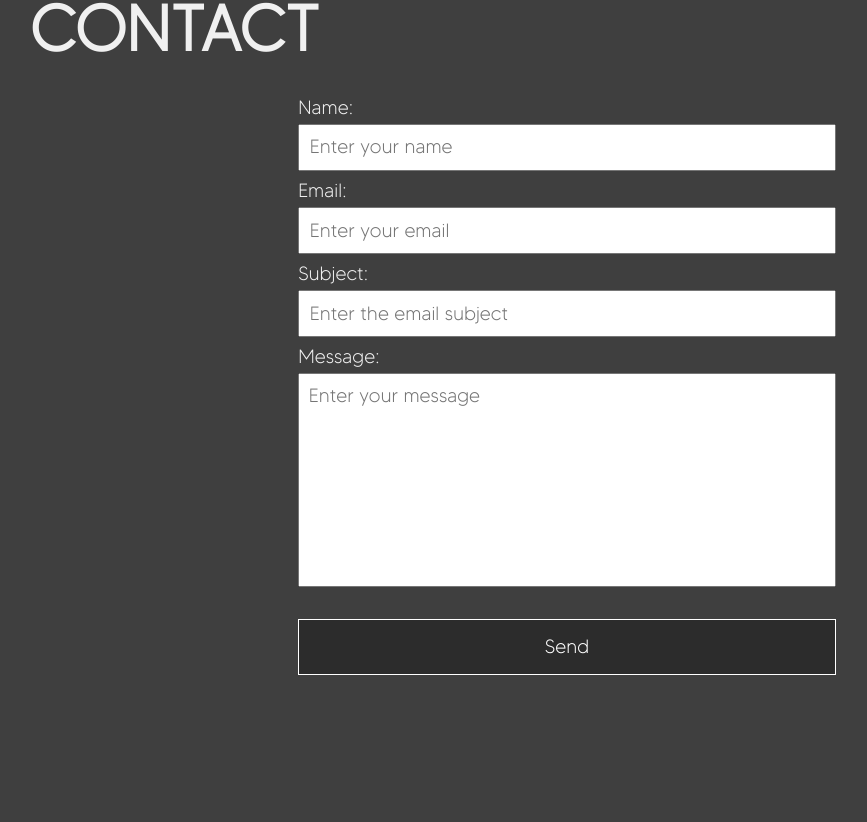
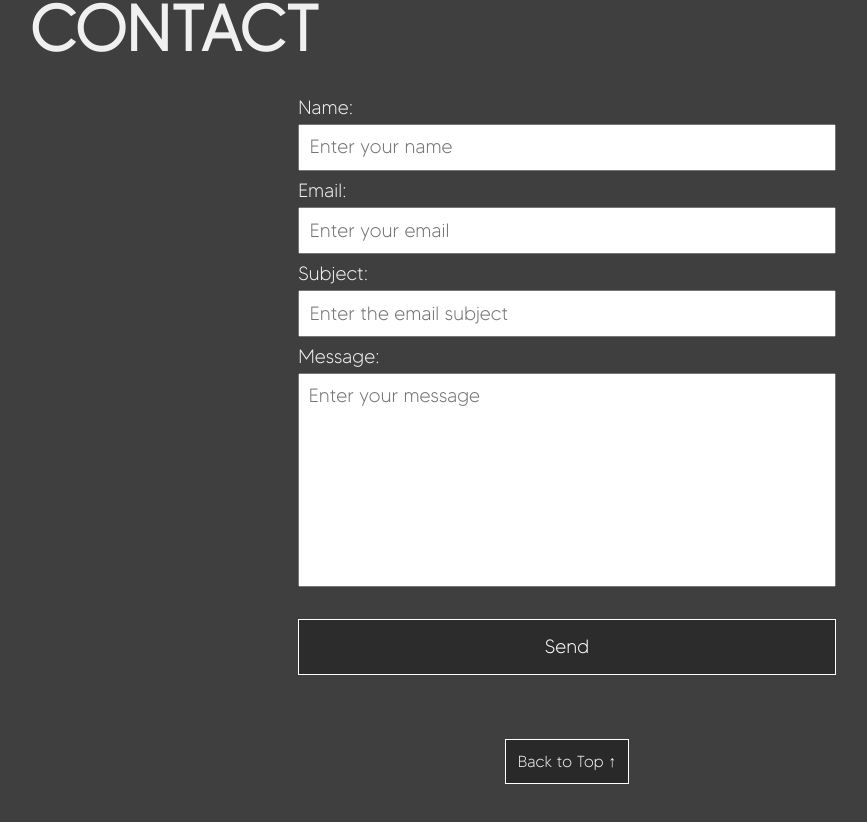
Before and after one commit to marcopoloye/portfolio-site, a React (Create React App) app: page / in a window 1280 px wide. Shown: the part 1653-2475 px from the top of the page, without its empty margins (73-940 px from the left). Before the commit the page ends 2368 px from the top, so only its background shows below. Built offline with nearby package versions, Linux system fonts and the light colour scheme; the HTML template or start-up script is replaced by a standard one.

Commit message:
adjusted placeholder text in form font size and added back to top button

```diff
--- a/src/components/ContactSection/ContactSection.js
+++ b/src/components/ContactSection/ContactSection.js
@@ -46,6 +46,12 @@ function ContactSection() {
             e.target.reset();
         }
     };
+    const scrollToTop = () => {
+        window.scrollTo({
+            top: 0,
+            behavior: 'smooth'
+        });
+    }
 
     return (
         <div className='contact-section'>
@@ -75,6 +81,7 @@ function ContactSection() {
 
                 </form>
                 <button className='contact-section__form-button' type='submit' form='email-form'>Send</button>
+                <div className='contact-section__top-button' onClick={scrollToTop}>Back to Top ↑</div>
             </div>
         </div>
     );
--- a/src/components/ContactSection/ContactSection.scss
+++ b/src/components/ContactSection/ContactSection.scss
@@ -51,9 +51,11 @@
             max-width: 45rem;
             padding: .75rem 0;
             margin-top: 2rem;
+            font-size: 1rem;
 
             &:hover {
                 background-color: rgb(100, 100, 100);
+                cursor: pointer;
             }
             &:active {
                 background-color: rgb(44, 44, 44);
@@ -83,6 +85,15 @@
             }
         }
     }
+    &__top-button {
+        text-decoration: none;
+        padding: .75rem;
+        color: rgb(240, 240, 240);
+        background: rgb(41, 41, 41);
+        border: 1px solid white;
+        margin-top: 4rem;
+        font-size: 1rem;
+    }
 }
 
 input, textarea {
@@ -91,13 +102,25 @@ input, textarea {
     margin: 0 0 0rem;
     resize: none;
 
+    &::placeholder {
+        font-size: 1rem;
+    }
+
     @include tablet {
         font-size: 1.1rem;
         padding: .5rem 0 .5rem .5rem;
+
+        &::placeholder {
+            font-size: 1.1rem;
+        }
     }
     @include desktop {
         font-size: 1.2rem;
         padding: .6rem 0 .6rem .6rem;
+
+        &::placeholder {
+            font-size: 1.2rem;
+        }
     }
 }
 
--- a/src/components/ProjectsSection/ProjectsSection.scss
+++ b/src/components/ProjectsSection/ProjectsSection.scss
@@ -133,6 +133,10 @@
     width: 1.5rem;
     margin-right: 1rem;
 
+    &:hover {
+        cursor: pointer;
+    }
+
     @include tablet {
         width: 1.75rem;
     }
@@ -142,6 +146,9 @@
     height: auto;
     width: 1.25rem;
 
+    &:hover {
+        cursor: pointer;
+    }
     @include tablet {
         width: 1.5rem;
     }
```
